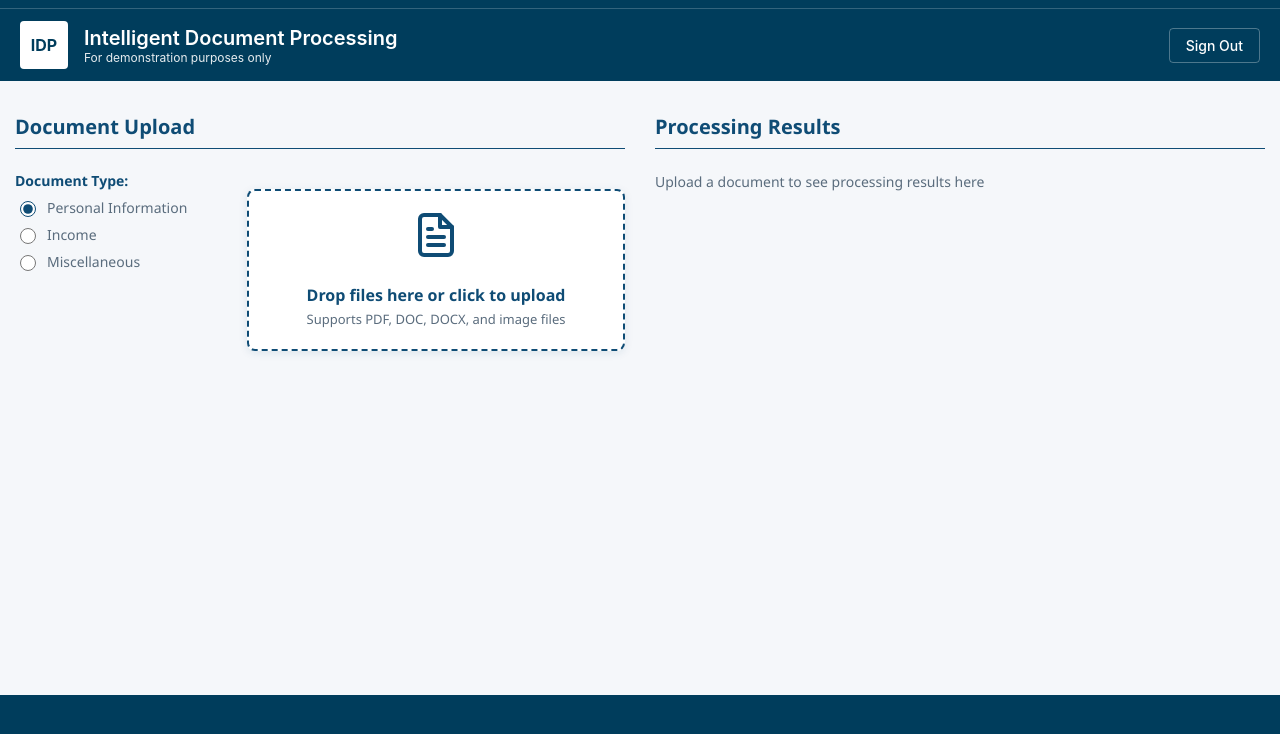
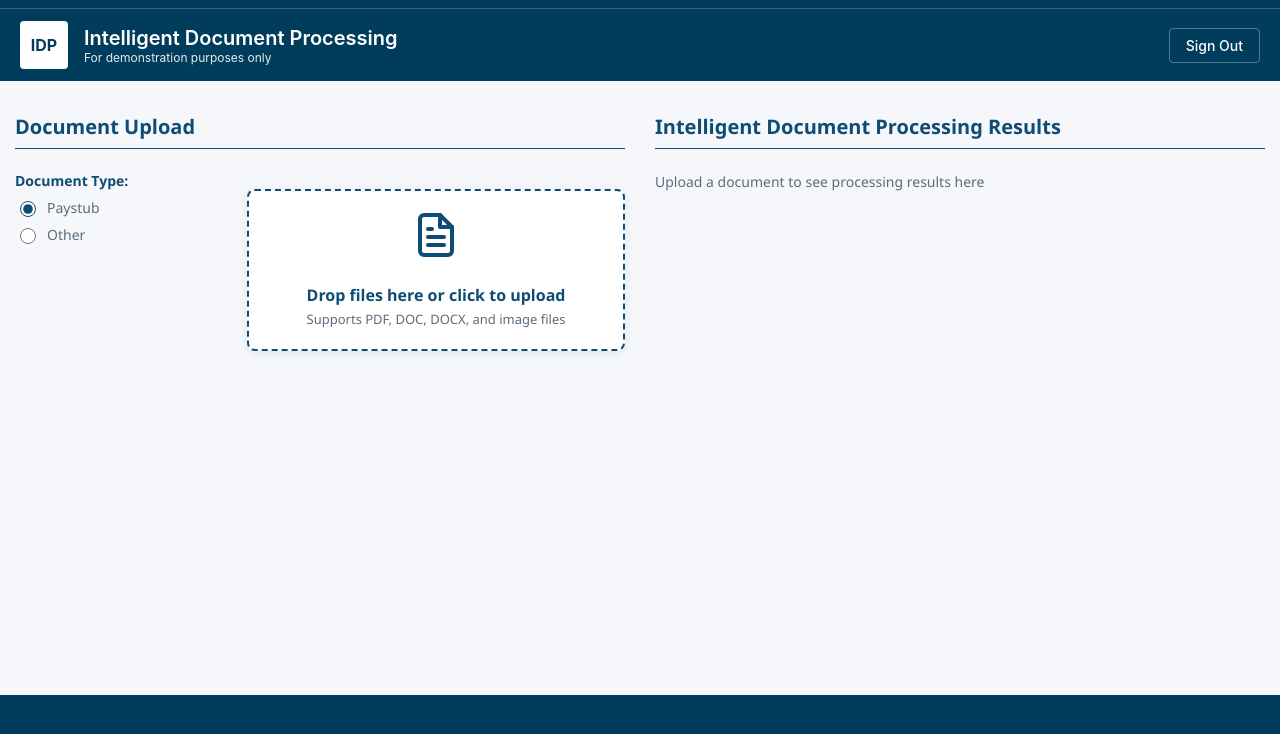
Before and after one commit to laurencegoolsby/amplify-react-template, a React (Vite) app: page / in a window 1280 px wide. Shown: the top 734 px of the page. Built offline with nearby package versions, Linux system fonts and the light colour scheme.

Commit message:
Update styling

```diff
--- a/src/App.tsx
+++ b/src/App.tsx
@@ -16,7 +16,7 @@ function App() {
     console.log('Sign out clicked');
   };
 
-  const [documentType, setDocumentType] = useState('Personal Information');
+  const [documentType, setDocumentType] = useState('Paystub');
   const [uploadedFiles, setUploadedFiles] = useState<{id: string, name: string, size: number, type: string}[]>([]);
   const [selectedFile, setSelectedFile] = useState<{id: string, name: string, size: number, type: string} | null>(null);
   const [showModal, setShowModal] = useState(false);
@@ -61,6 +61,8 @@ function App() {
       return 'confidence-low';
     };
 
+    const confidenceValues: number[] = [];
+
     const flattenFields = (obj: any, prefix: string = ''): JSX.Element[] => {
       const items: JSX.Element[] = [];
 
@@ -69,6 +71,7 @@ function App() {
 
         if (typeof value === 'object' && value !== null && !Array.isArray(value)) {
           if ((value as any).confidence !== undefined) {
+            confidenceValues.push((value as any).confidence);
             items.push(
               <div key={fullKey} className="field-item">
                 <span className="field-key">{fullKey}:</span>
@@ -85,9 +88,40 @@ function App() {
       return items;
     };
 
+    const fields = flattenFields(explainabilityInfo);
+
+    const avgConfidence = confidenceValues.length > 0 ? confidenceValues.reduce((a, b) => a + b, 0) / confidenceValues.length : 0;
+    const minConfidence = confidenceValues.length > 0 ? Math.min(...confidenceValues) : 0;
+    const maxConfidence = confidenceValues.length > 0 ? Math.max(...confidenceValues) : 0;
+
+    const getBackgroundColor = (confidence: number): string => {
+      if (confidence > 0.9) return '#e8f5e8';
+      if (confidence >= 0.6) return '#fff8e1';
+      return '#ffeaea';
+    };
+
     return (
-      <div className="explainability-content">
-        {flattenFields(explainabilityInfo)}
+      <div className="explainability-content" style={{backgroundColor: getBackgroundColor(avgConfidence)}}>
+        <div className="confidence-stats">
+          <h4>Confidence Statistics</h4>
+          <div className="stats-grid">
+            <div className="stat-item">
+              <span className="stat-label">Average:</span>
+              <span className={`stat-value ${getConfidenceClass(avgConfidence)}`}>{Math.round(avgConfidence * 100)}%</span>
+            </div>
+            <div className="stat-item">
+              <span className="stat-label">Minimum:</span>
+              <span className={`stat-value ${getConfidenceClass(minConfidence)}`}>{Math.round(minConfidence * 100)}%</span>
+            </div>
+            <div className="stat-item">
+              <span className="stat-label">Maximum:</span>
+              <span className={`stat-value ${getConfidenceClass(maxConfidence)}`}>{Math.round(maxConfidence * 100)}%</span>
+            </div>
+          </div>
+        </div>
+        <div className="field-details">
+          {fields}
+        </div>
       </div>
     );
   };
@@ -142,18 +176,26 @@ function App() {
             <div className="document-type-selector">
               <h3 className="selector-title">Document Type:</h3>
               <div className="radio-group">
-                {['Personal Information', 'Income', 'Miscellaneous'].map((type) => (
-                  <label key={type} className="radio-option">
+                <label className="radio-option">
                   <input
                     type="radio"
                     name="documentType"
-                      value={type}
-                      checked={documentType === type}
+                    value="Paystub"
+                    checked={documentType === 'Paystub'}
                     onChange={(e) => setDocumentType(e.target.value)}
                   />
-                    <span>{type}</span>
+                  <span>Paystub</span>
                 </label>
-                ))}
+                <label className="radio-option">
+                  <input
+                    type="radio"
+                    name="documentType"
+                    value="Other"
+                    checked={documentType === 'Other'}
+                    onChange={(e) => setDocumentType(e.target.value)}
+                  />
+                  <span>Other</span>
+                </label>
               </div>
             </div>
 
@@ -185,7 +227,7 @@ function App() {
         </div>
 
         <div className="results-section">
-          <h2 className="section-title">Processing Results</h2>
+          <h2 className="section-title">Intelligent Document Processing Results</h2>
           {uploadedFiles.length === 0 ? (
             <p className="section-description">
               Upload a document to see processing results here
@@ -200,7 +242,27 @@ function App() {
                   </div>
                 </div>
               ) : processingResult ? (
-                <div className="processing-result">
+                <div className="processing-result" style={processingResult.explainability_info ? {
+                  backgroundColor: (() => {
+                    const confidenceValues: number[] = [];
+                    const extractConfidence = (obj: any) => {
+                      Object.values(obj).forEach((value: any) => {
+                        if (typeof value === 'object' && value !== null) {
+                          if (value.confidence !== undefined) {
+                            confidenceValues.push(value.confidence);
+                          } else {
+                            extractConfidence(value);
+                          }
+                        }
+                      });
+                    };
+                    extractConfidence(processingResult.explainability_info);
+                    const avgConfidence = confidenceValues.length > 0 ? confidenceValues.reduce((a, b) => a + b, 0) / confidenceValues.length : 0;
+                    if (avgConfidence > 0.9) return '#e8f5e8';
+                    if (avgConfidence >= 0.6) return '#fff8e1';
+                    return '#ffeaea';
+                  })()
+                } : {}}>
                   {processingResult.explainability_info ?
                     renderExplainabilityInfo(processingResult.explainability_info) :
                     <pre>{JSON.stringify(processingResult, null, 2)}</pre>
--- a/src/styles/file-info.css
+++ b/src/styles/file-info.css
@@ -100,6 +100,52 @@
   padding: 8px;
 }
 
+.confidence-stats {
+  margin-bottom: 24px;
+  padding: 16px;
+  background-color: #f0f7ff;
+  border-radius: 8px;
+  border: 1px solid #d1e7ff;
+}
+
+.confidence-stats h4 {
+  margin: 0 0 12px 0;
+  color: #0f4c75;
+  font-size: 16px;
+  font-weight: 600;
+  text-align: center;
+}
+
+.stats-grid {
+  display: flex;
+  justify-content: space-around;
+}
+
+.stat-item {
+  display: flex;
+  flex-direction: column;
+  align-items: center;
+  gap: 4px;
+}
+
+.stat-label {
+  font-size: 12px;
+  color: #5a6c7d;
+  font-weight: 500;
+}
+
+.stat-value {
+  font-size: 18px;
+  font-weight: 600;
+}
+
+.field-details h4 {
+  margin: 0 0 12px 0;
+  color: #0f4c75;
+  font-size: 16px;
+  font-weight: 600;
+}
+
 .field-item {
   display: flex;
   align-items: center;
```
Lines whose indentation alone changed are shown as unchanged.
